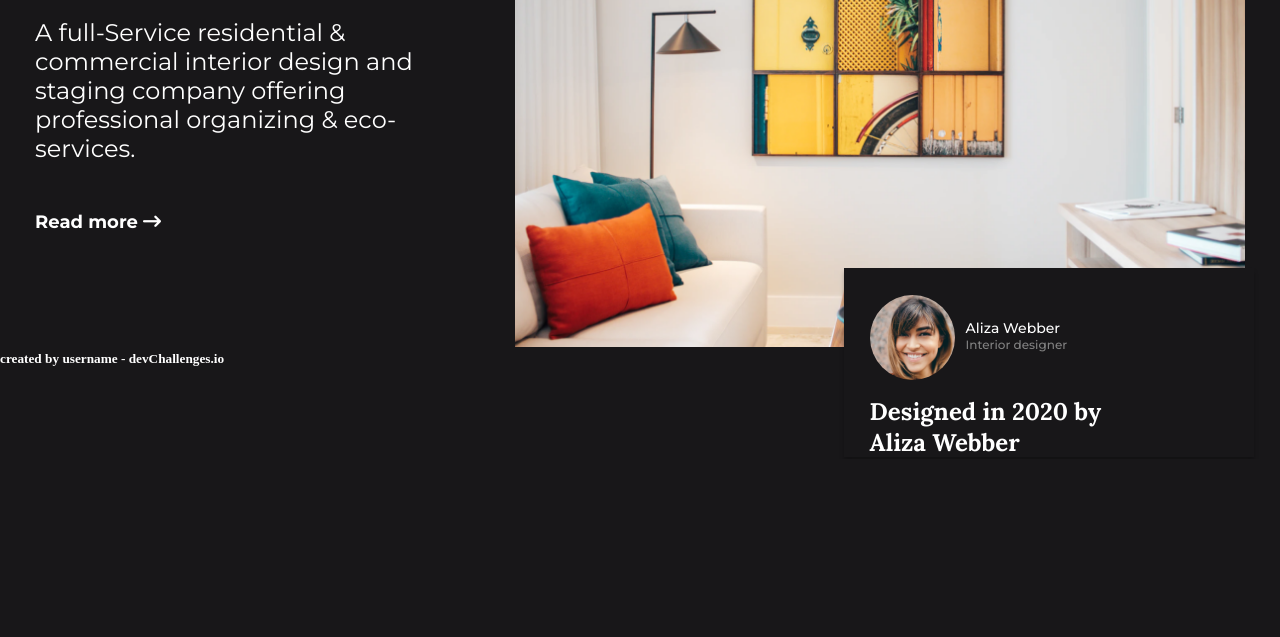
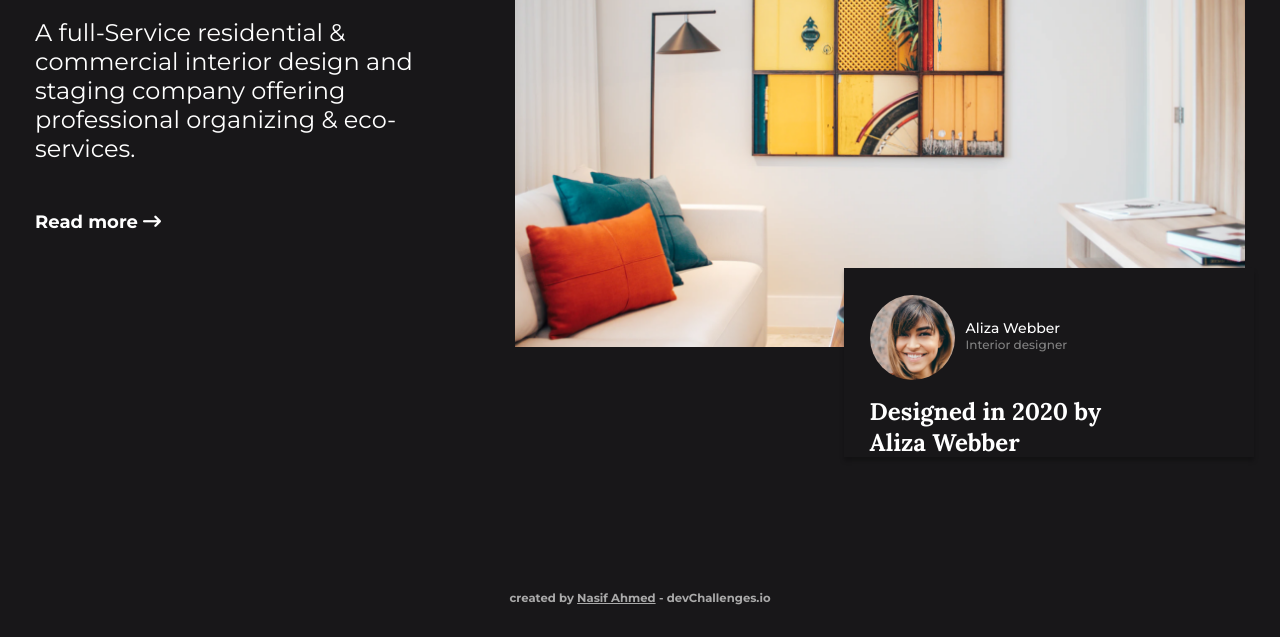
Before and after one commit to NasifAhmed/devchallenges-interior-consultant, a plain HTML site: page index.html in a window 1280 px wide. Shown: the part 410-1047 px from the top of the page. Before the commit the page ends 869 px from the top, so only its background shows below. Drawn offline with nearby package versions, Linux system fonts and the light colour scheme.

Commit message:
Add footer section

```diff
--- a/index.html
+++ b/index.html
@@ -59,7 +59,9 @@
       </div>
     </main>
     <footer>
-      <h5>created by username - devChallenges.io</h5>
+      <h5>
+        created by <span id="username">Nasif Ahmed</span> - devChallenges.io
+      </h5>
     </footer>
   </body>
 </html>
--- a/styles/style.css
+++ b/styles/style.css
@@ -171,3 +171,21 @@ main {
     font-weight: 700;
     line-height: normal;
 }
+
+footer {
+    margin-top: 30vh;
+    margin-bottom: 4vh;
+    text-align: center;
+    color: #A9A9A9;
+    text-align: center;
+    font-family: Montserrat;
+    font-size: 14px;
+    font-style: normal;
+    font-weight: 500;
+    line-height: normal;
+}
+
+#username {
+    font-weight: 700;
+    text-decoration-line: underline;
+}
```
